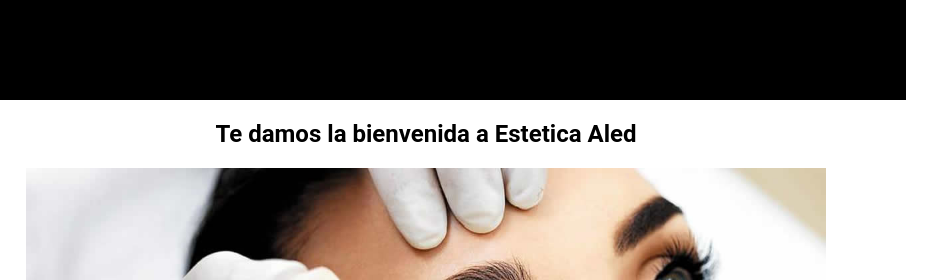
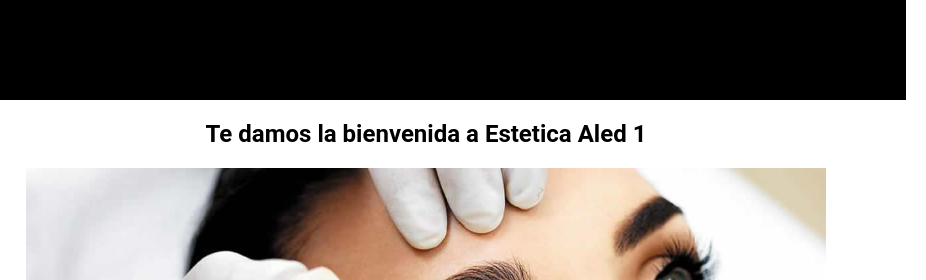
Before and after one commit to azulencina/proyectoprueba, a plain HTML site: page index.html in a window 1280 px wide. Shown: the top 280 px of the page, 354-1280 px from the left. Drawn offline with Linux system fonts and the light colour scheme.

Commit message:
titulo principal

```diff
--- a/index.html
+++ b/index.html
@@ -25,7 +25,7 @@
     </nav>
     <main class="fontpagina">
         <section>
-            <h1>Te damos la bienvenida a Estetica Aled</h1>
+            <h1>Te damos la bienvenida a Estetica Aled 1</h1>
             <a class="imginicio" href="">
                 <img class="imgwidth" src="./img/microinicio.jpeg" alt=" microblading">
             </a>
```
